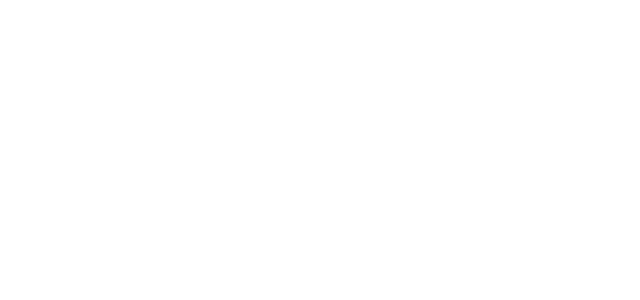
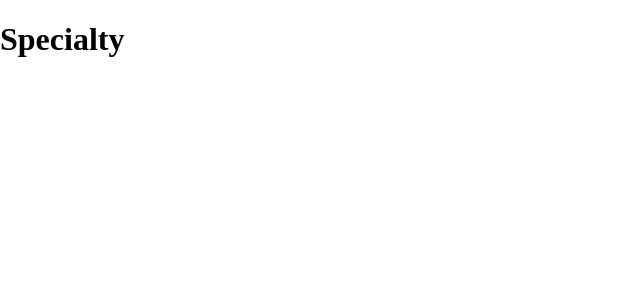
Before and after one commit to kdeborst/Specialty, a React (Vite) app: page / in a window 1280 px wide. Shown: the top 300 px of the page, without its empty margins (0-640 px from the left). Built offline with nearby package versions, Linux system fonts and the light colour scheme.

Commit message:
Init of app components

```diff
--- /dev/null
+++ b/src/App.css
@@ -0,0 +1,3 @@
+body {
+    margin: 0;
+}
--- /dev/null
+++ b/src/App.jsx
@@ -0,0 +1,9 @@
+function App() {
+  return (
+    <>
+        <h1>Specialty</h1>
+    </>
+  );
+}
+
+export default App;
--- a/src/main.jsx
+++ b/src/main.jsx
@@ -1,8 +1,11 @@
 import { StrictMode } from 'react'
 import { createRoot } from 'react-dom/client'
-import './main.css'
+
+import './App.css'
+import App from './App.jsx'
 
 createRoot(document.getElementById('root')).render(
   <StrictMode>
+    <App />
   </StrictMode>,
 )
```
Also changed, not shown: src/main.css (deleted), 1 other file (tests, documents, lock files or other folders).
